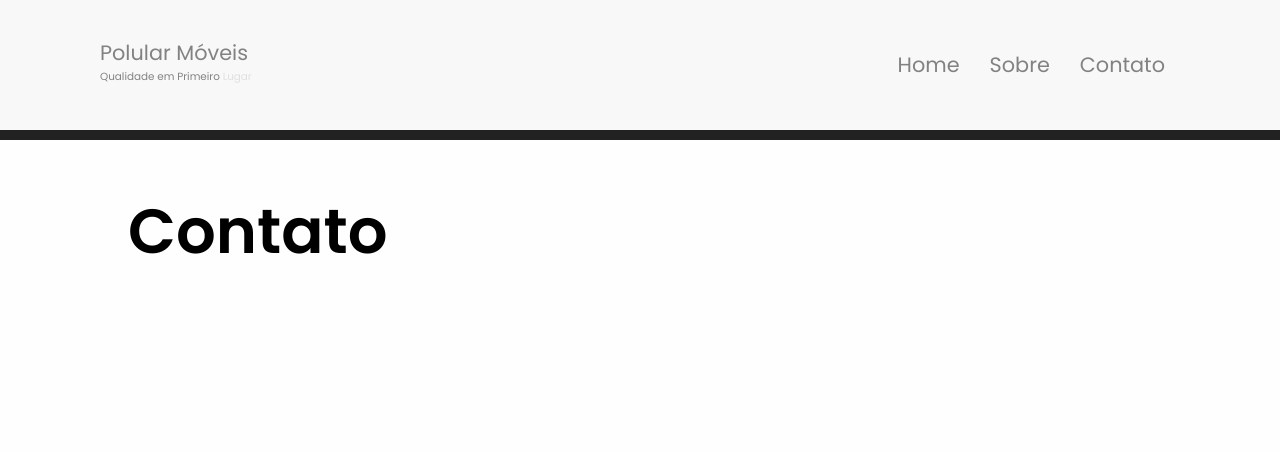
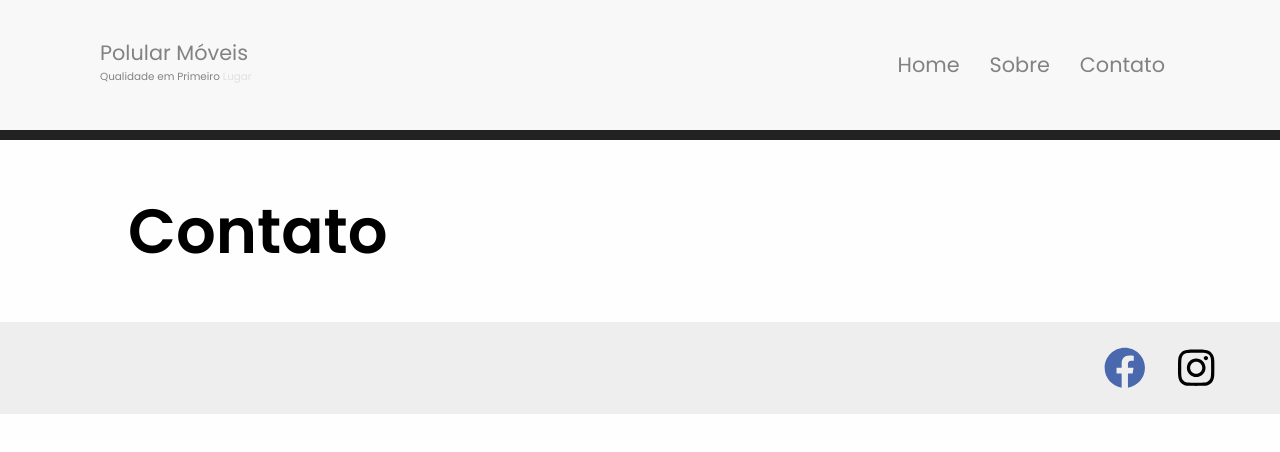
Before and after one commit to popularmoveis/popular-moveis-react, a React (Create React App) app: page /contact in a window 1280 px wide. Shown: the top 452 px of the page. Built offline with nearby package versions, Linux system fonts and the light colour scheme.

Commit message:
inclusao das tag para midia social.

```diff
--- a/package.json
+++ b/package.json
@@ -3,6 +3,9 @@
   "version": "0.1.0",
   "private": true,
   "dependencies": {
+    "@fortawesome/fontawesome-svg-core": "^1.2.34",
+    "@fortawesome/free-brands-svg-icons": "^5.15.2",
+    "@fortawesome/react-fontawesome": "^0.1.14",
     "@testing-library/jest-dom": "^5.11.4",
     "@testing-library/react": "^11.1.0",
     "@testing-library/user-event": "^12.1.10",
@@ -12,6 +15,7 @@
     "@types/react-dom": "^17.0.0",
     "react": "16.8",
     "react-dom": "16.8",
+    "react-icons": "^4.2.0",
     "react-is": "16.8",
     "react-router": "^5.2.0",
     "react-router-dom": "^5.2.0",
--- /dev/null
+++ b/src/components/footer/Footer.css
@@ -0,0 +1,31 @@
+.social-container {
+    background: #eee;
+    padding: 25px 50px;
+    text-align: -webkit-right;
+  }
+
+  a.social {
+    margin: 0 1rem;
+    transition: transform 250ms;
+    display: inline-block;
+  }
+
+  a.social:hover {
+    transform: translateY(-2px);
+  }
+
+  a.youtube {
+    color: #eb3223;
+  }
+
+  a.facebook {
+    color: #4968ad;
+  }
+
+  a.twitter {
+    color: #49a1eb;
+  }
+
+  a.instagram {
+    color: black;
+  }
--- /dev/null
+++ b/src/components/footer/Footer.js
@@ -0,0 +1,27 @@
+import React from "react";
+
+import "./Footer.css";
+
+import { FontAwesomeIcon } from "@fortawesome/react-fontawesome";
+import {
+    faFacebook,
+    faInstagram
+} from "@fortawesome/free-brands-svg-icons";
+
+export default function Footer() {
+
+    return (
+        <div>
+            <p className="social-container">
+                <a href="https://www.facebook.com/popularmoveiis/"
+                    className="facebook social">
+                    <FontAwesomeIcon icon={faFacebook} size="2x" />
+                </a>
+                <a href="https://www.instagram.com/popularmoveiis/"
+                    className="instagram social">
+                    <FontAwesomeIcon icon={faInstagram} size="2x" />
+                </a>
+            </p>
+        </div>
+    );
+}
--- a/src/index.js
+++ b/src/index.js
@@ -1,13 +1,16 @@
 import React from "react";
 import { render } from "react-dom";
-import { BrowserRouter as Router, Route } from "react-router-dom"
+import { BrowserRouter as Router, Route } from "react-router-dom";
 
 // NAVIGATION
-import Nav from "./components/Nav";
+import Nav from "./components/nav/Nav";
 // PAGES
 import Home from "./pages/Home/HomePage";
 import About from "./pages/About/AboutPage";
 import Contact from "./pages/Contact/ContactPage";
+
+// COMPONENTS
+import Footer from "./components/footer/Footer";
 
 import "./index.css";
 
@@ -19,7 +22,9 @@
       <Route exaxt path="/about" component={About} />
       <Route exact path="/contact" component={Contact} />
     </div>
+    <Footer />
   </div>
+
 );
 
 render(
--- a/src/pages/About/AboutPage.js
+++ b/src/pages/About/AboutPage.js
@@ -1,9 +1,12 @@
 import React, { Fragment } from "react";
+import Footer from '../../components/footer/Footer'
 
 const AboutPage = () => (
-    <Fragment>
-        <h1>Sobre</h1>
-    </Fragment>
+    <>
+        <Fragment>
+            <h1>Sobre</h1>
+        </Fragment>
+    </>
 );
 
 export default AboutPage;
```
Also changed, not shown: src/components/nav/Nav.css (added), src/components/nav/Nav.js (renamed from src/components/Nav.js), 1 other file (tests, documents, lock files or other folders).
